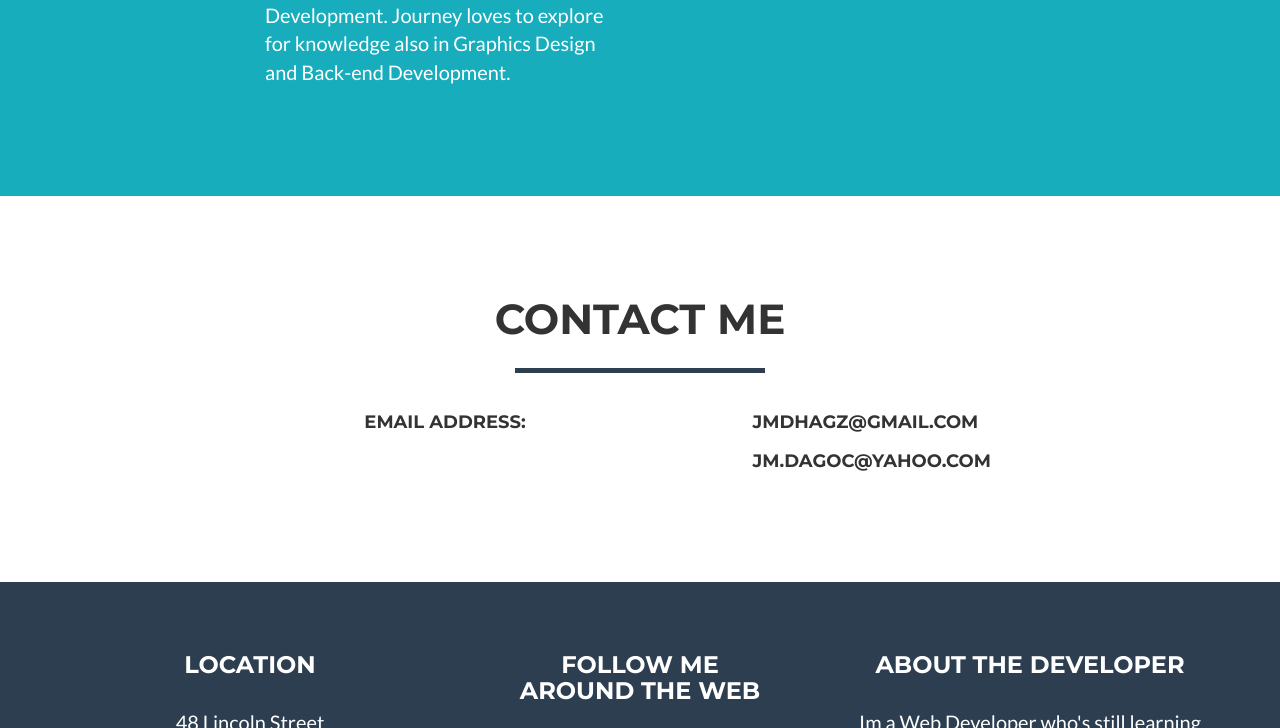
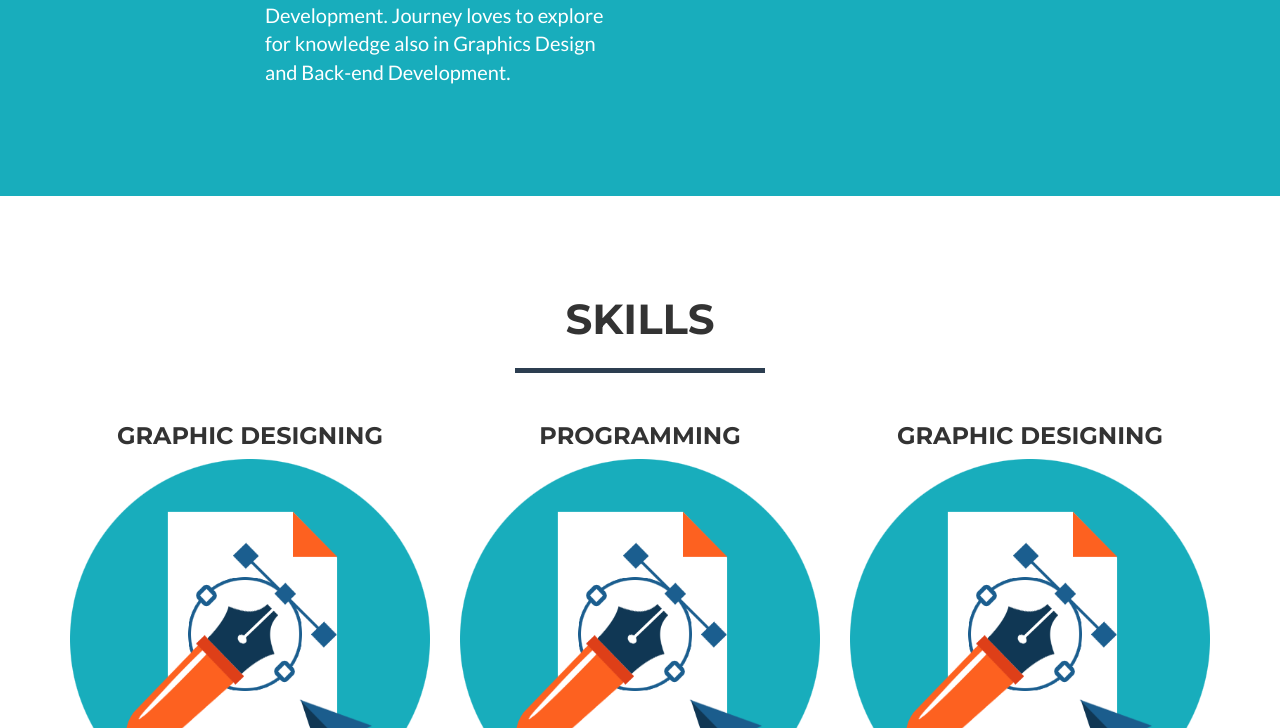
Before and after one commit to jmdhagz/portfolio, a website: page index.html in a window 1280 px wide. Shown: the part 2008-2736 px from the top of the page. Drawn offline with nearby package versions, Linux system fonts and the light colour scheme.

```diff
--- a/index.html
+++ b/index.html
@@ -57,7 +57,7 @@
                         <a href="#about">About</a>
                     </li>
                     <li class="page-scroll">
-                        <a href="#contact">Contact</a>
+                        <a href="#skills">Skills</a>
                     </li>
                 </ul>
             </div>
@@ -71,7 +71,7 @@
         <div class="container">
             <div class="row">
                 <div class="col-lg-12">
-                    <img class="img-responsive" src="img/profile.png" alt="">
+                    <img class="img-responsive" src="img/Img.png" alt="">
                     <div class="intro-text">
                         <span class="name">Journey Dagoc</span>
                         <hr class="star-light">
@@ -177,28 +177,26 @@
     </section>
 
     <!-- Contact Section -->
-    <section id="contact">
+    <section id="skills">
         <div class="container">
             <div class="row">
                 <div class="col-lg-12 text-center">
-                    <h2>Contact Me</h2>
+                    <h2>Skills</h2>
                     <hr class="star-primary">
                 </div>
             </div>
             <div class="row">
-                <div class="col-lg-2 col-lg-offset-3 text-center">
-                    <h4>Email Address:</h4>
+                <div class="col-sm-4 portfolio-item text-center">
+                    <h3>Graphic Designing</h3>
+                    <img class="img-responsive" src="img/graphics.png">
                 </div>
-                <div class="col-lg-2 col-lg-offset-2 text-center">
-                    <h4>jmdhagz@gmail.com</h4>
+                <div class="col-sm-4 portfolio-item text-center">
+                    <h3>Programming</h3>
+                    <img class="img-responsive" src="img/graphics.png">
                 </div>
-            </div>
-            <div class="row">
-                <div class="col-lg-2 col-lg-offset-3 text-center">
-                    <h4></h4>
-                </div>
-                <div class="col-lg-2 col-lg-offset-2 text-center">
-                    <h4>jm.dagoc@yahoo.com</h4>
+                <div class="col-sm-4 portfolio-item text-center">
+                    <h3>Graphic Designing</h3>
+                    <img class="img-responsive" src="img/graphics.png">
                 </div>
             </div>
         </div>
```
Also changed, not shown: img/Img.png (added), img/graphics.png (added).
